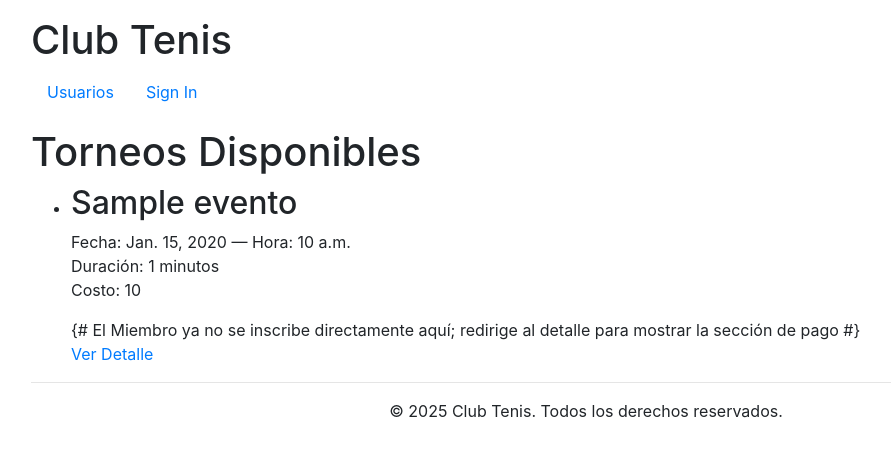
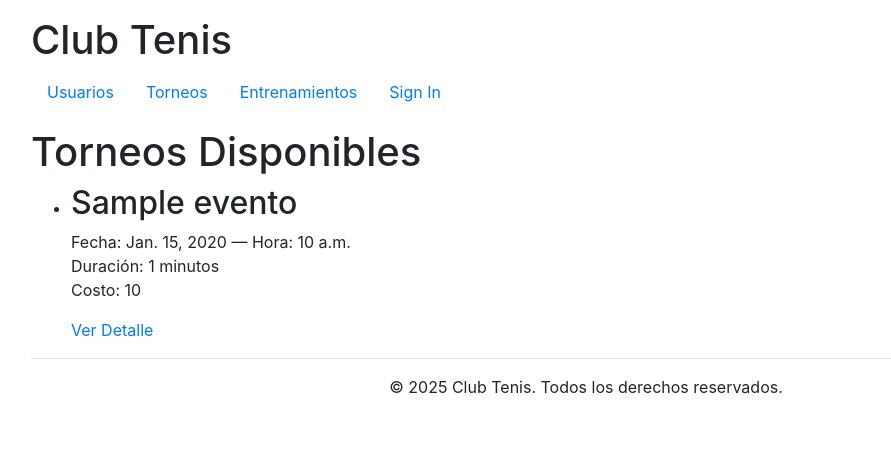
Before and after one commit to Diseno-USabana/ClubTenisC1, a Django app: page /eventos/torneos/ in a window 1280 px wide. Shown: the top 457 px of the page, without its empty margins (54-945 px from the left). Run offline with Django 5.2, Linux system fonts and the light colour scheme; tables that the repository leaves empty hold one stand-in row (values such as "Sample post"); some libraries are stand-ins or nearby versions.

Commit message:
:bug: MIembro ve entrenamientos llenos y base html

```diff
--- a/eventos/views.py
+++ b/eventos/views.py
@@ -33,7 +33,6 @@ class AdminEntrenadorRequiredMixin(UsuarioSessionMixin):
 # ======================================
 # Lista de Entrenamientos
 # ======================================
-# ... (código previo de imports y get_current_user)
 
 class EntrenamientoListView(ListView):
     model = Evento
@@ -46,20 +45,23 @@ class EntrenamientoListView(ListView):
         if current_user and current_user.rol == 'miembro':
             # Filtrar por la categoría del miembro
             qs = qs.filter(categoria=current_user.id_categoria)
-            # Filtrar solo aquellos con cupo disponible
             filtrados = []
             for evento in qs:
-                if evento.asistencias_entrenamiento.count() < evento.capacidad:
+                # Si el usuario ya está inscrito, se incluye aunque no haya cupo
+                if AsistenciaEntrenamiento.objects.filter(usuario=current_user, entrenamiento=evento).exists():
                     filtrados.append(evento)
+                else:
+                    # Solo se incluye si hay cupo disponible
+                    if evento.asistencias_entrenamiento.count() < evento.capacidad:
+                        filtrados.append(evento)
             qs = filtrados
         return qs
 
     def get_context_data(self, **kwargs):
         context = super().get_context_data(**kwargs)
         current_user = get_current_user(self.request)
-        print(current_user)
         if current_user:
-            context['current_role'] = current_user.rol  # Agregamos el rol actual al contexto
+            context['current_role'] = current_user.rol  # Se agrega el rol actual al contexto
             # Permitir crear eventos solo a admin y entrenador
             context['can_create'] = current_user.rol in ['admin', 'entrenador']
             if current_user.rol == 'miembro':
@@ -67,8 +69,6 @@ class EntrenamientoListView(ListView):
                 context['user_inscripciones_entrenamiento'] = [ins.entrenamiento.id for ins in insc_ent]
         return context
 
-
-        return context
 
 # ======================================
 # Lista de Torneos
--- a/templates/_base.html
+++ b/templates/_base.html
@@ -14,6 +14,12 @@
             <ul class="nav">
                 <li class="nav-item">
                     <a class="nav-link" href="{% url 'usuarios:list' %}">Usuarios</a>
+                </li>
+                <li class="nav-item">
+                    <a class="nav-link" href="{% url 'eventos:torneos_list' %}">Torneos</a>
+                </li>
+                <li class="nav-item">
+                    <a class="nav-link" href="{% url 'eventos:entrenamientos_list' %}">Entrenamientos</a>
                 </li>
                 <!-- Mostrar Sign Out si hay usuario en sesión, de lo contrario Sign In -->
                 {% if request.session.custom_user_id %}
--- a/templates/eventos/torneos_list.html
+++ b/templates/eventos/torneos_list.html
@@ -22,9 +22,6 @@
             Duración: {{ evento.duracion }} minutos<br>
             Costo: {{ evento.costo }}
           </p>
-
-          {# El Miembro ya no se inscribe directamente aquí;
-             redirige al detalle para mostrar la sección de pago #}
           <p>
             <a href="{% url 'eventos:torneo_detail' evento.id %}">Ver Detalle</a>
           </p>
```
